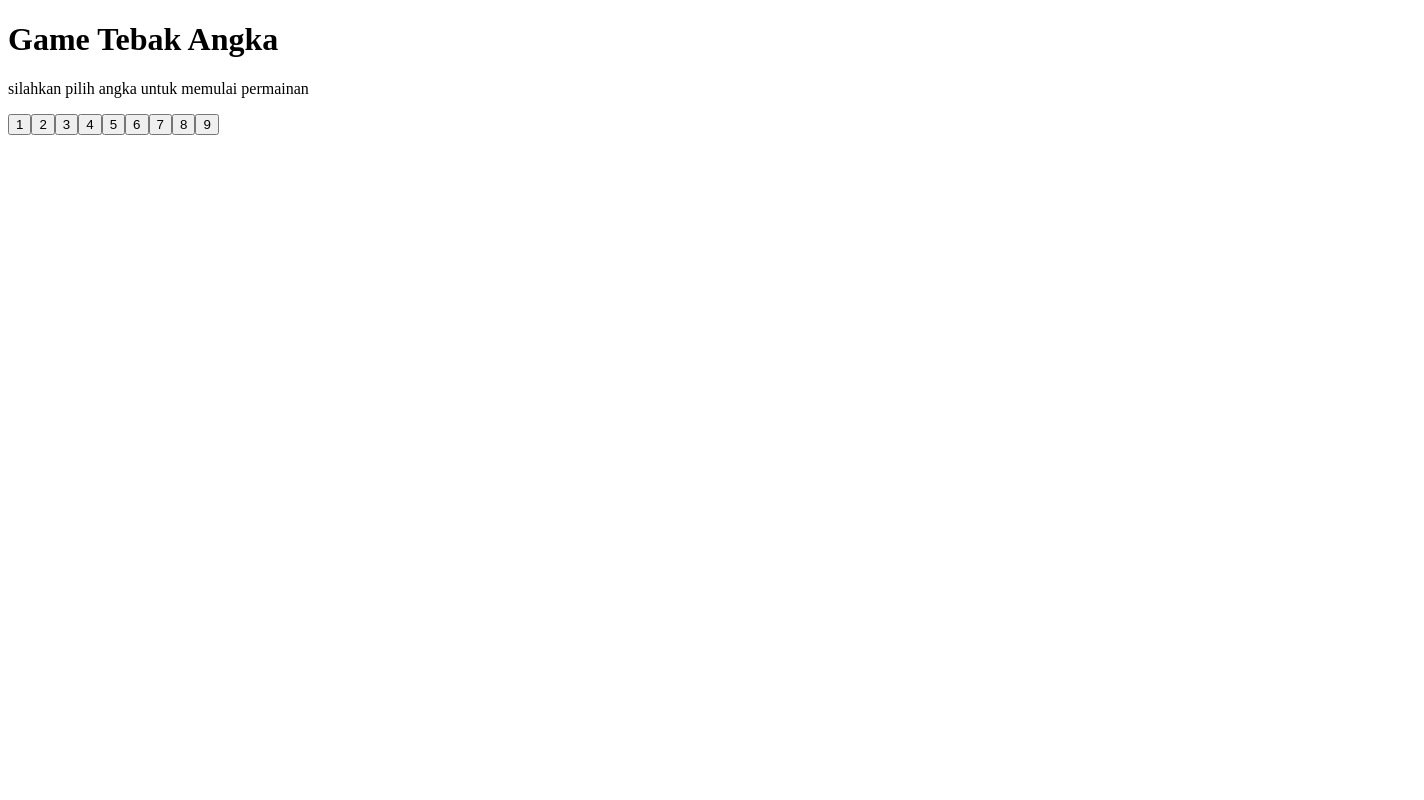
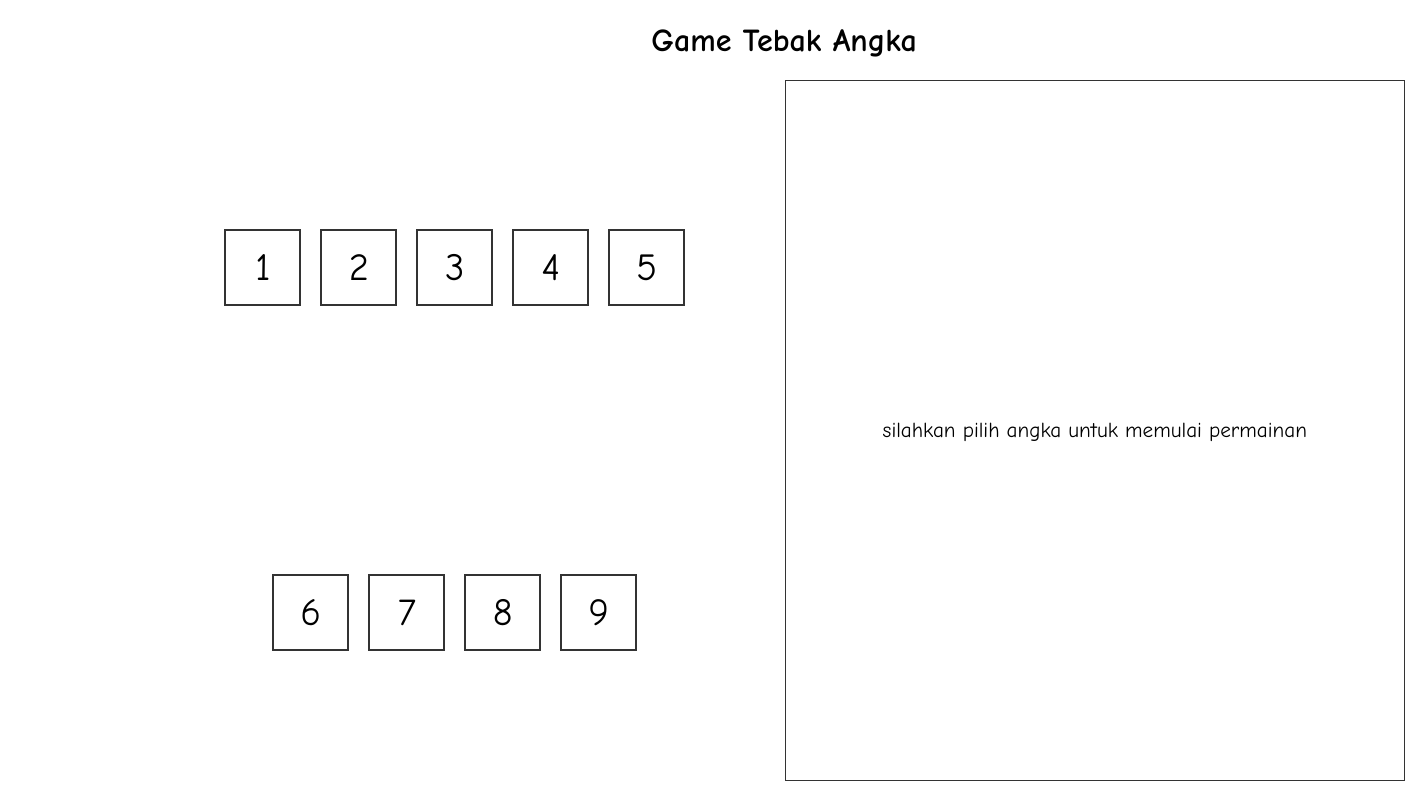
Before and after one commit to Ryangithub10/Tebak-Angka, a plain HTML site: page index.html in a window 1280 px wide. Shown: the whole page, 1424 px wide, since content can reach past the window. Drawn offline with Linux system fonts and the light colour scheme.

Commit message:
memperbaiki masalah teknis

```diff
--- a/index.html
+++ b/index.html
@@ -21,7 +21,7 @@
       rel="stylesheet"
     />
 
-    <link rel="stylesheet" href="./css/style.css" />
+    <link rel="stylesheet" href="./style.css" />
     <title>Game Tebak Angka</title>
   </head>
   <body>
--- /dev/null
+++ b/style.css
@@ -0,0 +1,100 @@
+:root {
+  --font-size: 1.2rem;
+  --primary-color: #333;
+}
+
+* {
+  margin: 0;
+  padding: 0;
+  box-sizing: border-box;
+  background: transparent;
+  border: none;
+}
+
+body {
+  font-family: "Comic Neue", "Patrick Hand", Sans-Serif;
+}
+
+.container {
+  height: 100vh;
+  margin: auto;
+  max-width: 62rem;
+}
+
+header {
+  width: 100vw;
+  height: 5rem;
+  display: flex;
+  justify-content: center;
+  align-items: center;
+}
+
+.game {
+  height: 80%;
+}
+
+.result {
+  height: 50%;
+  display: flex;
+  align-items: center;
+  justify-content: center;
+  border: 0.5px solid var(--primary-color);
+  margin: 0 var(--font-size);
+  padding: 0 var(--font-size);
+}
+
+.result-text {
+  font-size: calc(var(--font-size) + 2px);
+  text-align: center;
+  line-height: 1.5em;
+}
+
+.btn-container {
+  height: 50%;
+  display: flex;
+  justify-content: center;
+  align-items: center;
+  flex-wrap: wrap;
+  gap: var(--font-size);
+  padding: 2.5rem;
+}
+
+.btn {
+  font-family: inherit;
+  font-size: calc(var(--font-size) * 2);
+  height: calc(1em * 2);
+  width: calc(1em * 2);
+  border: 2px solid var(--primary-color);
+}
+
+@media screen and (min-width: 768px) {
+  .container {
+    display: grid;
+    grid-template-columns: 1fr 1fr;
+    grid-template-rows: 5rem 1fr;
+  }
+
+  header {
+    grid-column: 1/3;
+    grid-row: 1;
+  }
+
+  .game {
+    height: 100%;
+    grid-column: 1/3;
+    grid-row: 2;
+    display: flex;
+    flex-direction: row-reverse;
+  }
+
+  .result {
+    width: 50%;
+    height: calc(100% - var(--font-size));
+  }
+
+  .btn-container {
+    width: 50%;
+    height: 100%;
+    padding: 1.5rem 2.5rem;
+  }
+}
```
Also changed, not shown: 1 other file.
